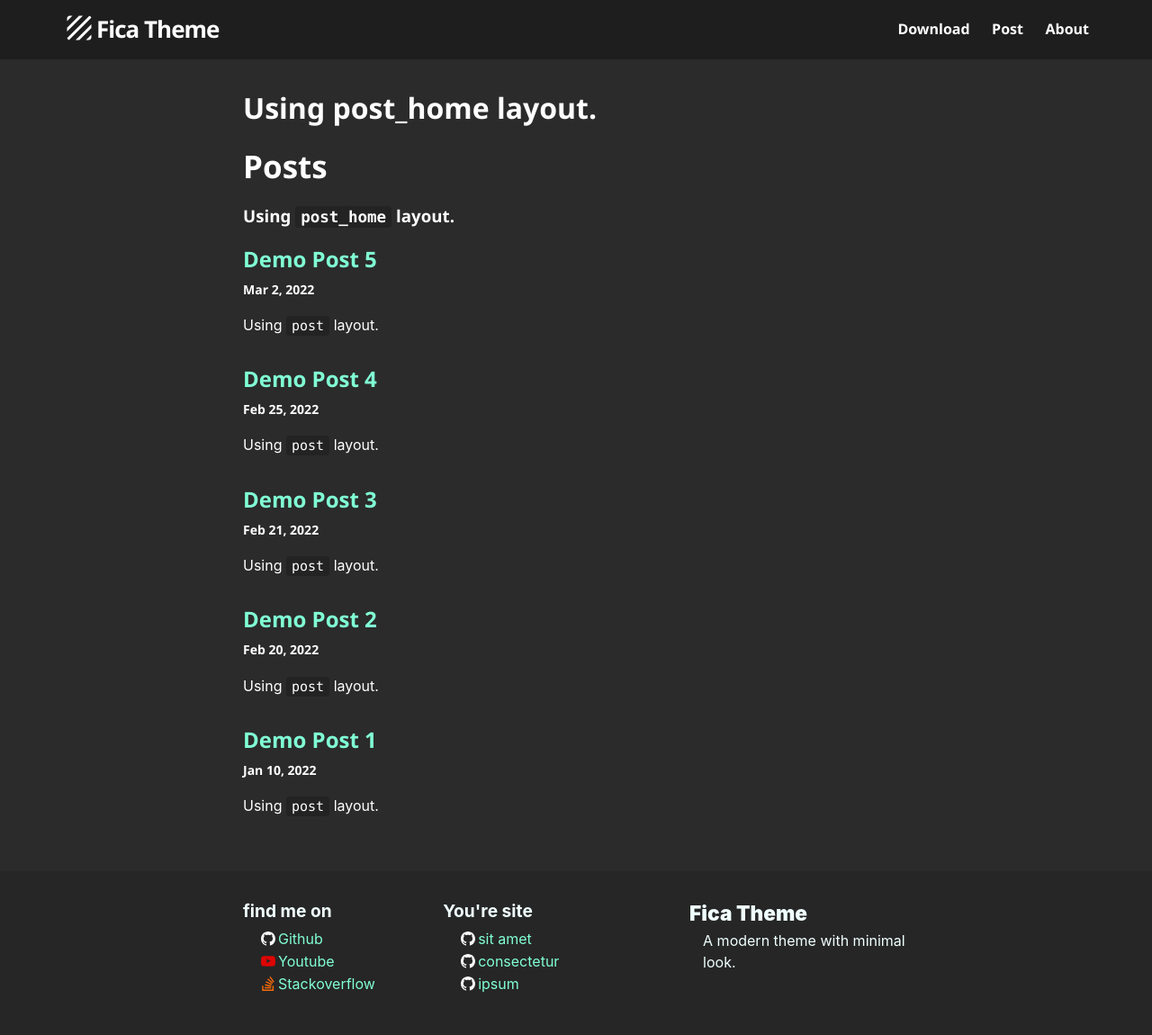
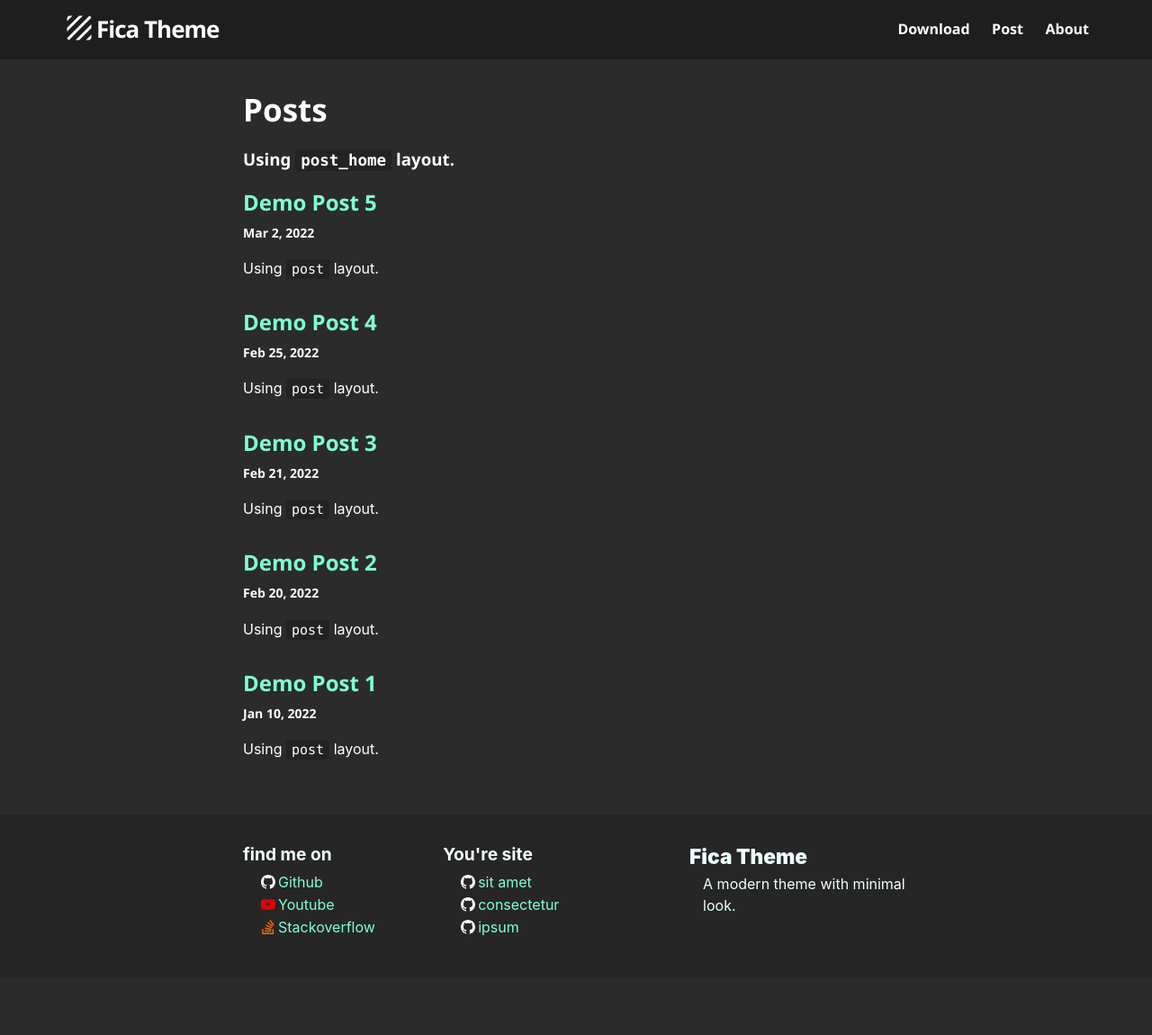
Before and after one commit to AzielLans/jekyll-theme-fica, a Jekyll site: the page built from Releases.md, in a window 1280 px wide. Shown: the whole page at 90% size. Built offline with Jekyll 4.4.1, drawn with Linux system fonts in a browser that asks for light colours; our own code applies the rules of GitHub Pages for plain Markdown files; after the commit the page ends 1087 px from its top, so only the background shows below that.

Commit message:
Update post_home.html

```diff
--- a/_layouts/post_home.html
+++ b/_layouts/post_home.html
@@ -2,9 +2,6 @@
 layout: default
 ---
 <div class="home">
-    {%- if page.title -%}
-      <h1 class="page-heading">{{ page.title }}</h1>
-    {%- endif -%}
     <h1>Posts</h1>
     {{ content }}
 
```
